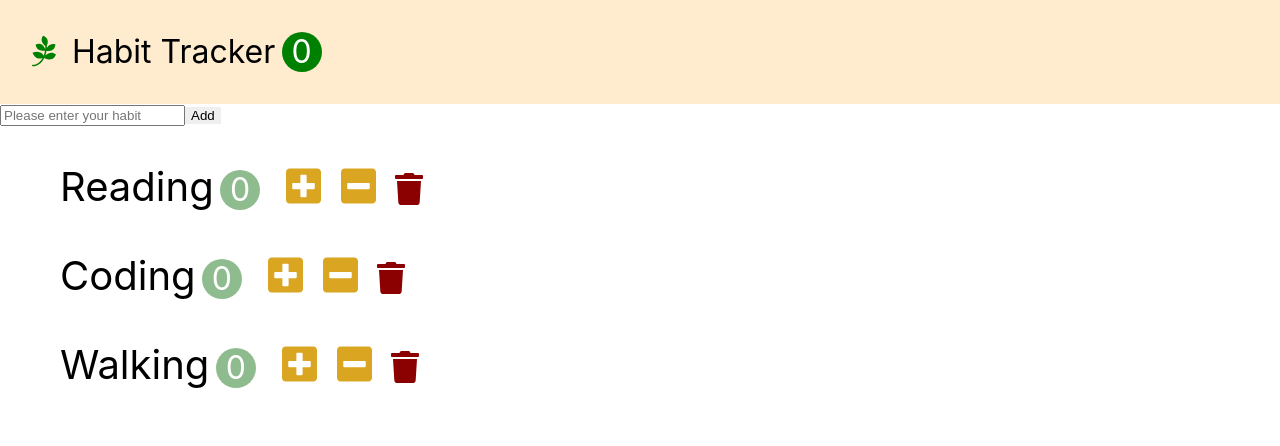
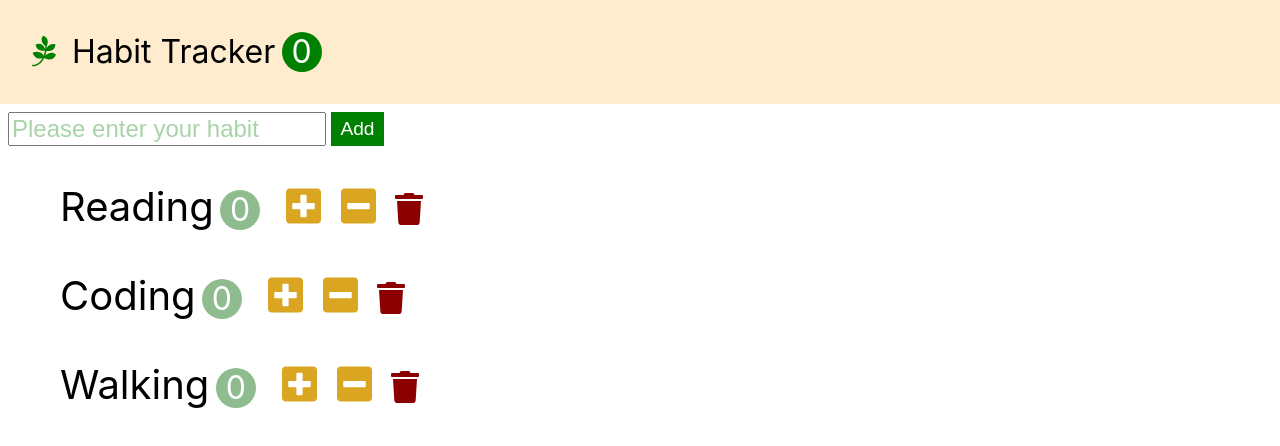
Before and after one commit to yoonsery/Habit_Tracker, a React (Create React App) app: page / in a window 1280 px wide. Shown: the top 446 px of the page. Built offline with nearby package versions, Linux system fonts and the light colour scheme.

Commit message:
add form css, fix bug

```diff
--- a/src/app.css
+++ b/src/app.css
@@ -32,8 +32,26 @@ button {
   border-radius: 50%;
 }
 
-.input-container {
-  padding: 2.5rem;
+.add-form {
+  display: flex;
+  margin: 0.5em;
+}
+
+.add-input {
+  margin-right: 0.2em;
+  font-size: 1.5rem;
+}
+
+.add-input::placeholder {
+  color: #00800058;
+}
+
+.add-button {
+  height: 100%;
+  font-size: 1.2rem;
+  padding: 0.3em 0.5em;
+  background-color: green;
+  color: white;
 }
 
 .habit {
--- a/src/app.jsx
+++ b/src/app.jsx
@@ -34,6 +34,11 @@ class App extends Component {
 
     this.setState({ habits });
   };
+
+  handleAdd = (name) => {
+    const habits = [...this.state.habits, { id: Date.now(), name, count: 0 }];
+    this.setState({ habits });
+  };
   render() {
     return (
       <>
@@ -45,6 +50,7 @@ class App extends Component {
           onIncrement={this.handleIncrement}
           onDecrement={this.handleDecrement}
           onDelete={this.handleDelete}
+          onAdd={this.handleAdd}
         />
       </>
     );
--- a/src/components/habitAddForm.jsx
+++ b/src/components/habitAddForm.jsx
@@ -1,15 +1,23 @@
 import React, { Component } from 'react';
 
 class HabitAddForm extends Component {
+  formRef = React.createRef();
   inputRef = React.createRef();
   onSubmit = (event) => {
     event.preventDefault();
-    console.log(this.inputRef.current.value);
+    const name = this.inputRef.current.value;
+    if (name.trim() === '') {
+      this.formRef.current.reset();
+      return;
+    }
+    name && this.props.onAdd(name);
+    this.formRef.current.reset();
+    // this.inputRef.current.value = ''; // reset 말고 이렇게도 가능
   };
 
   render() {
     return (
-      <form className="add-form" onSubmit={this.onSubmit}>
+      <form ref={this.formRef} className="add-form" onSubmit={this.onSubmit}>
         <input
           type="text"
           className="add-input"
--- a/src/components/habits.jsx
+++ b/src/components/habits.jsx
@@ -6,7 +6,7 @@ class Habits extends Component {
   render() {
     return (
       <>
-        <HabitAddForm />
+        <HabitAddForm onAdd={this.props.onAdd} />
         <ul>
           {this.props.habits.map((habit) => (
             <Habit
```
